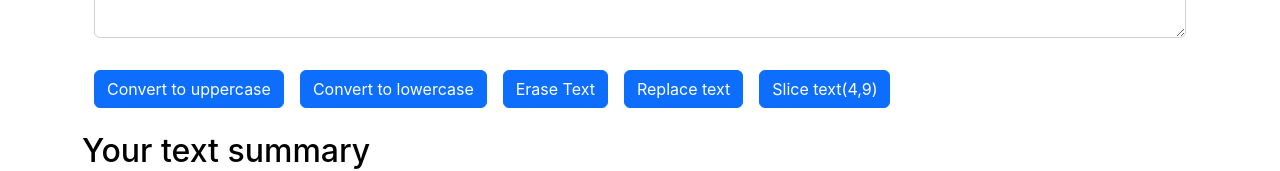
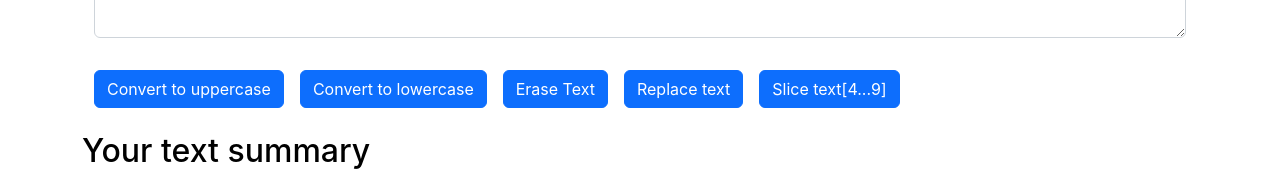
Before and after one commit to rks-031/textUtils, a React (Create React App) app: page / in a window 1280 px wide. Shown: the part 296-467 px from the top of the page. Built offline with nearby package versions, Linux system fonts and the light colour scheme.

Commit message:
adding auto dismissing alert messages

```diff
--- a/src/App.js
+++ b/src/App.js
@@ -4,24 +4,43 @@
 import Navbar from "./components/Navbar";
 import TextForms from "./components/TextForms";
 import React, { useState } from "react";
+import Alert from "./components/Alert";
 
 function App() {
   const [mode, setMode] = useState("light");
+  const [alert, setAlert] = useState(null);
+
+  const showAlert = (message, type) => {
+    setAlert({
+      msg: message,
+      type: type,
+    });
+    setTimeout(() => {
+      setAlert(null);
+    }, 1500);
+  };
   const toggleMode = () => {
     if (mode === "light") {
       setMode("dark");
       document.body.style.backgroundColor = "grey";
+      showAlert("Dark mode enabled", "success");
     } else {
       setMode("light");
       document.body.style.backgroundColor = "white";
+      showAlert("Light mode enabled", "success");
     }
   };
   return (
     <>
       {/* <Navbar title="textUtils" aboutText="About" /> */}
       <Navbar title="textUtils" mode={mode} toggleMode={toggleMode} />
+      <Alert alert={alert} />
       <div className="container my-3">
-        <TextForms mode={mode} heading="Enter the text to analyze below" />
+        <TextForms
+          mode={mode}
+          heading="Enter the text to analyze below"
+          showAlert={showAlert}
+        />
         {/* <About /> */}
       </div>
     </>
--- /dev/null
+++ b/src/components/Alert.js
@@ -0,0 +1,24 @@
+import React from "react";
+
+export default function Alert(props) {
+  const capitalize = (word) => {
+    const lower = word.toLowerCase();
+    return word.charAt(0).toUpperCase() + lower.slice(1);
+  };
+  return (
+    props.alert && (
+      <div
+        className={`alert alert-${props.alert.type} alert-dismissible fade show`}
+        role="alert"
+      >
+        <strong>{capitalize(props.alert.type)}</strong>:{props.alert.msg}
+        <button
+          type="button"
+          className="btn-close"
+          data-bs-dismiss="alert"
+          aria-label="Close"
+        ></button>
+      </div>
+    )
+  );
+}
--- a/src/components/textForms.js
+++ b/src/components/textForms.js
@@ -5,25 +5,32 @@
     console.log("Upper case was clicked " + text);
     let newText = text.toUpperCase();
     setText(newText);
+    props.showAlert("Converted to Uppercase", "success");
   };
 
   const handleLowClick = () => {
     console.log("Upper case was clicked " + text);
     let newText = text.toLowerCase();
     setText(newText);
+    props.showAlert("Converted to Lowercase", "success");
   };
 
   const handleReplace = () => {
     console.log("Text was Replaced" + text);
-    let newText1 = "this";
-    let newText2 = "that";
-    if (newText1) {
-      text.replace("this", "that");
-      setText(newText1);
-    } else if (newText2) {
-      text.replace("that", "this");
-      setText(newText2);
-    }
+    //let newText1 = "this";
+    // let newText2 = "that";
+    // if (newText1) {
+    //   text.replace("this", "that");
+    //   setText(newText1);
+    // } else if (newText2) {
+    //   text.replace("that", "this");
+    //   setText(newText2);
+    // }
+    // while ({ text } != "\0") {
+    let newText = text.replace("this", "that");
+    setText(newText);
+    //}
+    props.showAlert("Text replaced successfully", "success");
   };
 
   const handleSlicing = () => {
@@ -32,12 +39,14 @@
     let num2 = 9;
     let newText = text.slice(num1, num2);
     setText(newText);
+    props.showAlert("Sliced everything except [4..9]", "success");
   };
 
   const handleClick = () => {
     console.log("Text was erased " + text);
     let newText = " ";
     setText(newText);
+    props.showAlert("Text erased", "success");
   };
 
   const handleOnChange = (event) => {
@@ -82,7 +91,7 @@
             Replace text
           </button>
           <button className="btn btn-primary my-2" onClick={handleSlicing}>
-            Slice text(4,9)
+            Slice text[4...9]
           </button>
         </div>
       </div>
```
